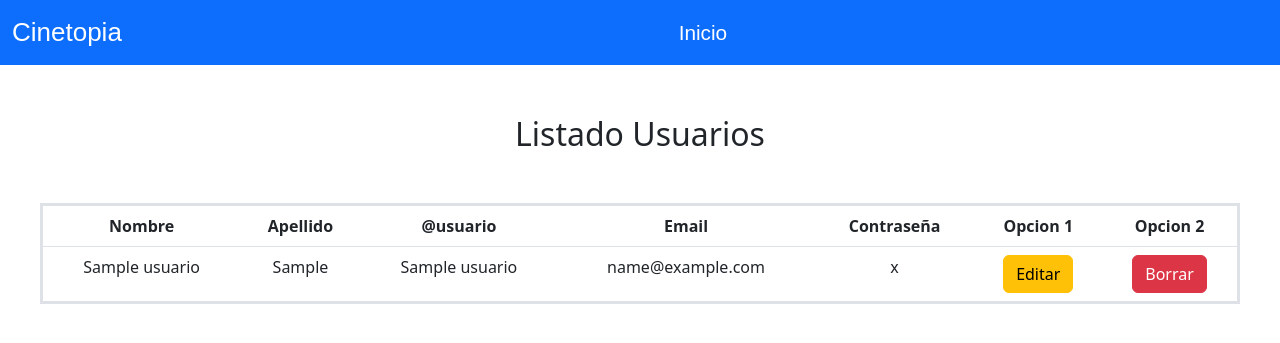
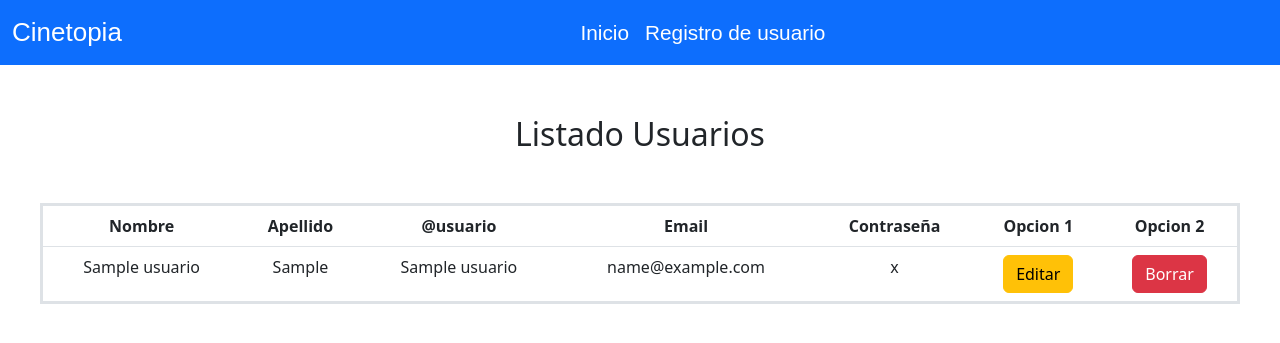
Before and after one commit to AdrianFigueroaAlmonacid/sumativa3, a Django app: page /listado-usuarios/ in a window 1280 px wide. Shown: the top 343 px of the page. Run offline with Django 5.2, Linux system fonts and the light colour scheme; tables that the repository leaves empty hold one stand-in row (values such as "Sample post"); some web fonts are replaced.

Commit message:
se agrega funcionalidad de mostrar usuario por ID  en vista modificacion

```diff
--- a/sumativa2/core/templates/core/listado-usuarios.html
+++ b/sumativa2/core/templates/core/listado-usuarios.html
@@ -35,6 +35,11 @@
                                     class="text-nav">Inicio</span>
                             </a>
                         </li>
+                        <li class="nav-item">
+                            <a class="nav-link active" aria-current="page" href="{%url 'registro'%}"> <span
+                                    class="text-nav">Registro de usuario</span>
+                            </a>
+                        </li>
                     </ul>
                 </div>
             </div>
@@ -68,9 +73,9 @@
                     <td>{{usuario.email}}</td>
                     <td>{{usuario.password}}</td>
                     <td>
-                        <form action="{% url 'modificacion-usuario' %}" method="post">
+                        <form action="{% url 'modificacion_usuario' usuario_id=usuario.id %}" method="post">
                             {% csrf_token %}
-                            <input type="hidden" name="usuario_id" value="{{ usuario.id }}">
+                            <!-- <input type="hidden" name="usuario_id" value="{{ usuario.id }}"> -->
                             <button type="submit" class="btn btn-warning">Editar</button>
                         </form>
                     </td>
--- a/sumativa2/core/urls.py
+++ b/sumativa2/core/urls.py
@@ -21,6 +21,9 @@ urlpatterns = [
     path('eliminar-usuario/<int:usuario_id>/',
          eliminar_usuario, name='eliminar_usuario'),
     path('procesar-formulario/', procesar_formulario, name='procesar_formulario'),
-    path('modificacion-usuario/', modificacion, name='modificacion-usuario'),
+    #     path('modificacion-usuario/', modificacion, name='modificacion-usuario'),
+    path('modificacion-usuario/<int:usuario_id>/',
+         modificacion, name='modificacion_usuario'),
+
 
 ]
--- a/sumativa2/core/views.py
+++ b/sumativa2/core/views.py
@@ -106,3 +106,9 @@ def eliminar_usuario(request, usuario_id):
         return redirect('listado')
 
     return render(request, 'eliminar_usuario.html', {'usuario': obj_usuario})
+
+
+def modificacion(request, usuario_id):
+    # usuario = get_object_or_404(usuario, id=usuario_id)
+    usuario_obj = get_object_or_404(usuario, id=usuario_id)
+    return render(request, 'core/modificacion-usuario.html', {'usuario': usuario_obj})
```
Also changed, not shown: sumativa2/core/templates/core/modificacion-usuario.html (+5 -4 lines).
